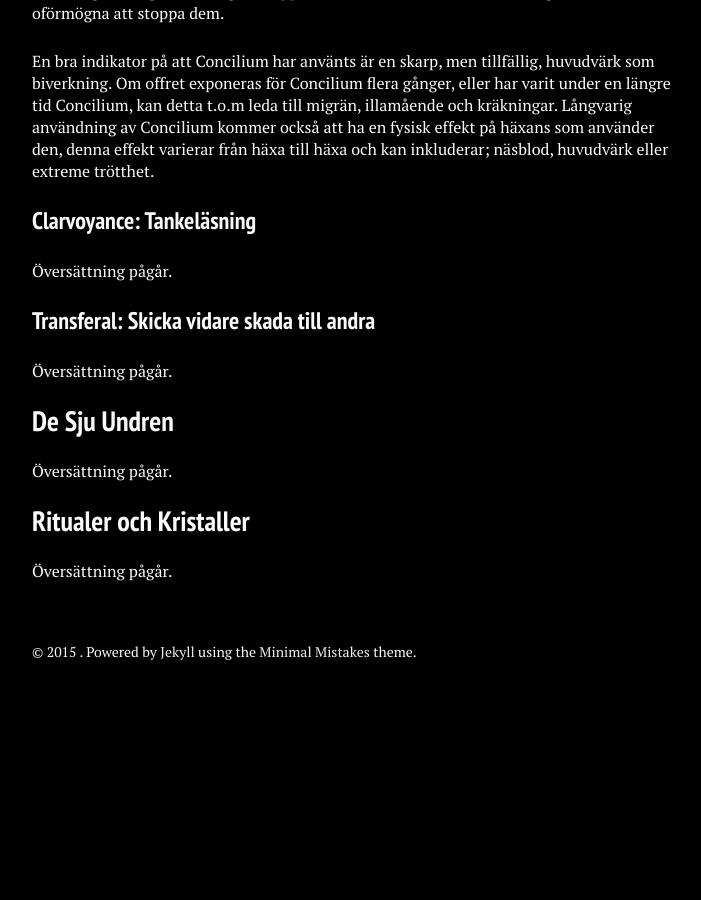
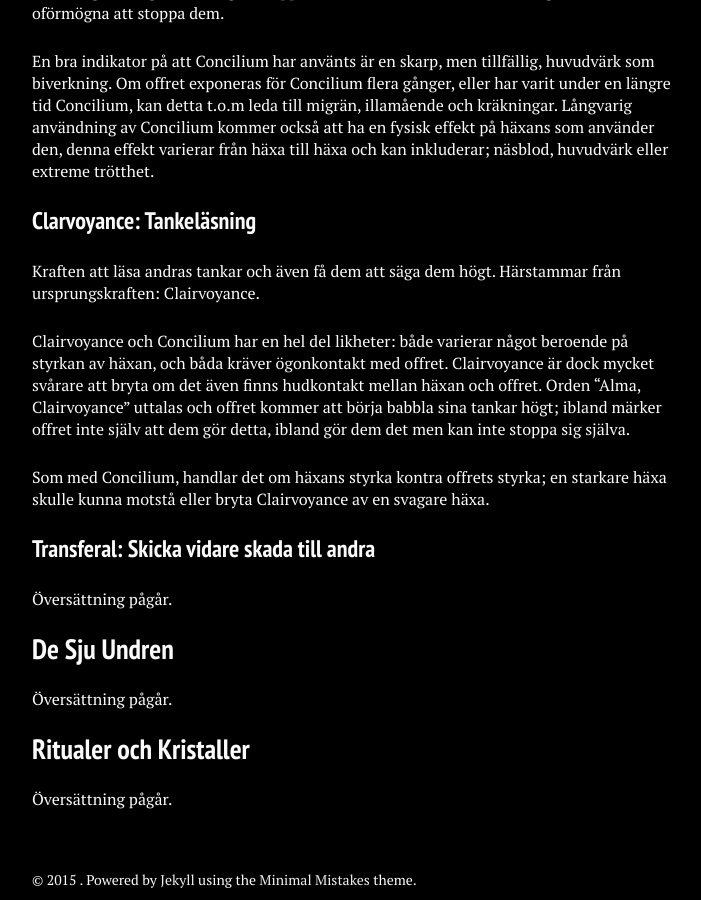
Before and after one commit to stanislavb/www.coven.nu, a Jekyll site: the page built from fiktion/index.md, in a window 1280 px wide and 900 px high, scrolled down 3367 px. Shown: the whole window, without its empty margins (288-989 px from the left). Built offline with Jekyll 4.4.1, drawn with Linux system fonts in a browser that asks for light colours; nearby versions of some CDN libraries; before the commit the page ends 4077 px from its top, so only the background shows below that.

Commit message:
Update index.md

```diff
--- a/fiktion/index.md
+++ b/fiktion/index.md
@@ -75,7 +75,11 @@ En bra indikator på att Concilium har använts är en skarp, men tillfällig, h
 
 ### Clarvoyance: Tankeläsning
 
-Översättning pågår.
+Kraften att läsa andras tankar och även få dem att säga dem högt. Härstammar från ursprungskraften: Clairvoyance.
+
+Clairvoyance och Concilium har en hel del likheter: både varierar något beroende på styrkan av häxan, och båda kräver ögonkontakt med offret. Clairvoyance är dock mycket svårare att bryta om det även finns hudkontakt mellan häxan och offret. Orden "Alma, Clairvoyance" uttalas och offret kommer att börja babbla sina tankar högt; ibland märker offret inte själv att dem gör detta, ibland gör dem det men kan inte stoppa sig själva.
+
+Som med Concilium, handlar det om häxans styrka kontra offrets styrka; en starkare häxa skulle kunna motstå eller bryta Clairvoyance av en svagare häxa.
 
 ### Transferal: Skicka vidare skada till andra
 
```
